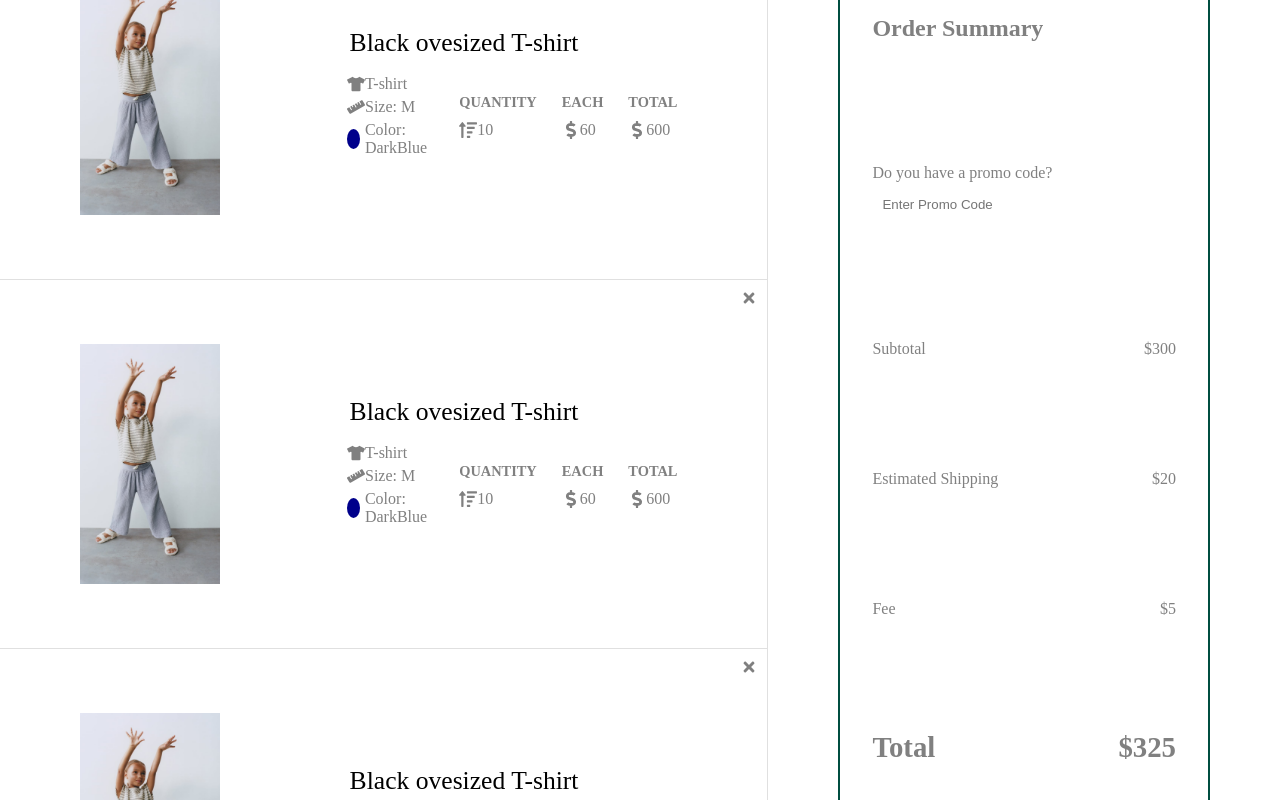
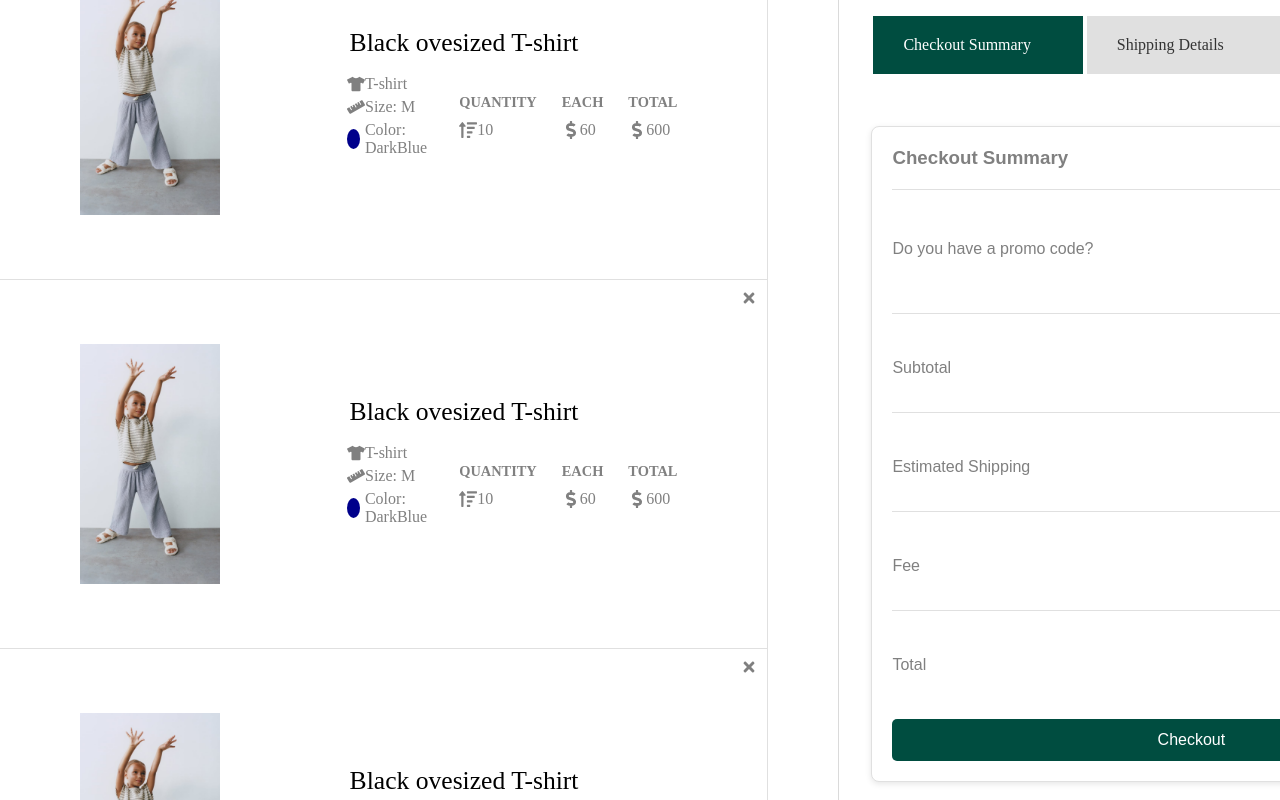
Before and after one commit to gorazdKuzev12/Ida-app, a Next.js app: page /cart in a window 1280 px wide. Shown: the part 340-1140 px from the top of the page. Built offline with nearby package versions, Linux system fonts and the light colour scheme.

Commit message:
feat: Added checkout on cart

```diff
--- /dev/null
+++ b/src/components/Checkout/index.tsx
@@ -0,0 +1,119 @@
+import React, { useState } from "react";
+import styled from "styled-components";
+
+const SummaryContainer = styled.div`
+  font-family: "Arial", sans-serif;
+  padding: 20px;
+  border: 1px solid #e0e0e0;
+  border-radius: 8px;
+  box-shadow: 0px 2px 6px rgba(0, 0, 0, 0.1);
+  background-color: #fff;
+  width: 40rem;
+`;
+
+const Title = styled.h3`
+  font-weight: bold;
+  margin-bottom: 15px;
+  border-bottom: 1px solid #e0e0e0;
+  padding-bottom: 20px;
+`;
+
+interface RowProps {
+  noBorder?: boolean;
+}
+const Row = styled.div<RowProps>`
+  display: flex;
+  justify-content: space-between;
+  margin-bottom: 10px;
+  padding-bottom: 35px;
+  padding-top: 35px;
+
+  border-bottom: ${(props) => (props.noBorder ? "none" : "1px solid #e0e0e0")};
+`;
+
+const PromoCodeInput = styled.input`
+  padding: 8px;
+  border: 1px solid #003629;
+  border-radius: 5px;
+  margin-top: 5px;
+  background-color: #fff;
+`;
+
+interface ValueProps {
+  bold?: boolean;
+}
+
+const Value = styled.span<ValueProps>`
+  font-weight: ${(props) => (props.bold ? "bold" : "normal")};
+`;
+
+const CheckoutButton = styled.button`
+  background-color: #004d40;
+  color: #fff;
+  border: none;
+  border-radius: 5px;
+  padding: 12px 20px;
+  font-size: 16px;
+  cursor: pointer;
+  width: 100%;
+  transition: background-color 0.3s ease;
+
+  &:hover {
+    background-color: #003629;
+  }
+`;
+
+interface CheckoutSummaryProps {
+  subtotal: number;
+  shipping: number;
+  fee: number;
+  onCheckout?: () => void; // Optional callback for when the checkout button is clicked
+}
+
+export const CheckoutSummary: React.FC<CheckoutSummaryProps> = ({
+  subtotal,
+  shipping,
+  fee,
+  onCheckout,
+}) => {
+  const [promoCode, setPromoCode] = useState("");
+
+  const total = subtotal + shipping + fee;
+
+  return (
+    <SummaryContainer>
+      <Title>Checkout Summary</Title>
+
+      <Row>
+        <span>Do you have a promo code?</span>
+        <PromoCodeInput
+          value={promoCode}
+          onChange={(e) => setPromoCode(e.target.value)}
+          placeholder="Enter Promo Code"
+        />
+      </Row>
+
+      <Row>
+        <span>Subtotal</span>
+        <Value>${subtotal}</Value>
+      </Row>
+
+      <Row>
+        <span>Estimated Shipping</span>
+        <Value>${shipping}</Value>
+      </Row>
+
+      <Row>
+        <span>Fee</span>
+        <Value>${fee}</Value>
+      </Row>
+
+      <Row noBorder>
+        <span>Total</span>
+        <Value bold>${total}</Value>
+      </Row>
+
+      <CheckoutButton onClick={onCheckout}>Checkout</CheckoutButton>
+    </SummaryContainer>
+  );
+};
--- /dev/null
+++ b/src/components/PaymentDetails/index.tsx
@@ -0,0 +1,130 @@
+import React, { useState } from "react";
+import styled from "styled-components";
+import { FaCreditCard, FaCalendarAlt, FaLock } from "react-icons/fa";
+
+const PaymentContainer = styled.div`
+  font-family: "Arial", sans-serif;
+  padding: 25px;
+  border: 1px solid #e0e0e0;
+  border-radius: 8px;
+  box-shadow: 0px 2px 6px rgba(0, 0, 0, 0.1);
+  background-color: #fff;
+  width: 40rem;
+`;
+
+const Title = styled.h3`
+  font-weight: bold;
+  margin-bottom: 20px;
+  border-bottom: 1px solid #e0e0e0;
+  padding-bottom: 15px;
+`;
+
+const InputGroup = styled.div`
+  margin-bottom: 15px;
+`;
+
+const InputLabel = styled.div`
+  display: flex;
+  align-items: center;
+  margin-bottom: 5px;
+
+  & > svg {
+    margin-right: 10px;
+    color: #004d40;
+  }
+`;
+
+const Input = styled.input`
+  width: 100%;
+  padding: 8px 12px;
+  border: 1px solid #004d40;
+  border-radius: 5px;
+  background-color: #fff;
+`;
+
+const StyledButton = styled.button`
+  background-color: #004d40;
+  color: #fff;
+  border: none;
+  border-radius: 5px;
+  padding: 12px;
+  font-size: 16px;
+  cursor: pointer;
+  transition: background-color 0.3s ease;
+  margin-top: 20px;
+  width: 100%;
+
+  &:hover {
+    background-color: #003629;
+  }
+`;
+
+interface PaymentDetailsProps {
+  onConfirm?: () => void;
+}
+
+export const PaymentDetails: React.FC<PaymentDetailsProps> = ({
+  onConfirm,
+}) => {
+  const [cardNumber, setCardNumber] = useState("");
+  const [expiryDate, setExpiryDate] = useState("");
+  const [cvv, setCvv] = useState("");
+  const [billingAddress, setBillingAddress] = useState("");
+
+  return (
+    <PaymentContainer>
+      <Title>Payment Details</Title>
+
+      <InputGroup>
+        <InputLabel>
+          <FaCreditCard />
+          Credit Card Number
+        </InputLabel>
+        <Input
+          value={cardNumber}
+          onChange={(e) => setCardNumber(e.target.value)}
+          placeholder="1234 5678 9101 1121"
+        />
+      </InputGroup>
+
+      <InputGroup>
+        <InputLabel>
+          <FaCalendarAlt />
+          Expiry Date
+        </InputLabel>
+        <Input
+          value={expiryDate}
+          onChange={(e) => setExpiryDate(e.target.value)}
+          placeholder="MM/YY"
+        />
+      </InputGroup>
+
+      <InputGroup>
+        <InputLabel>
+          <FaLock />
+          CVV
+        </InputLabel>
+        <Input
+          value={cvv}
+          onChange={(e) => setCvv(e.target.value)}
+          placeholder="123"
+          maxLength={3}
+        />
+      </InputGroup>
+
+      <InputGroup>
+        <InputLabel>
+          <FaCreditCard />
+          Billing Address
+        </InputLabel>
+        <Input
+          value={billingAddress}
+          onChange={(e) => setBillingAddress(e.target.value)}
+          placeholder="123 Main St, City, Country"
+        />
+      </InputGroup>
+
+      <StyledButton onClick={onConfirm}>Confirm Payment</StyledButton>
+    </PaymentContainer>
+  );
+};
--- /dev/null
+++ b/src/components/ShippingDetails/index.tsx
@@ -0,0 +1,150 @@
+import React, { useState } from "react";
+import styled from "styled-components";
+import { FaTruck, FaMapMarkedAlt, FaPhone, FaEnvelope } from "react-icons/fa";
+
+const ShippingContainer = styled.div`
+  font-family: "Arial", sans-serif;
+  padding: 25px;
+  border: 1px solid #e0e0e0;
+  border-radius: 8px;
+  box-shadow: 0px 2px 6px rgba(0, 0, 0, 0.1);
+  background-color: #fff;
+  width: 40rem;
+`;
+
+const Title = styled.h3`
+  font-weight: bold;
+  margin-bottom: 20px;
+  border-bottom: 1px solid #e0e0e0;
+  padding-bottom: 15px;
+`;
+
+const InputGroup = styled.div`
+  margin-bottom: 15px;
+`;
+
+const InputLabel = styled.div`
+  display: flex;
+  align-items: center;
+  margin-bottom: 5px;
+
+  & > svg {
+    margin-right: 10px;
+    color: #004d40;
+  }
+`;
+
+const Input = styled.input`
+  width: 100%;
+  padding: 8px 12px;
+  border: 1px solid #004d40;
+  border-radius: 5px;
+  background-color: #fff;
+`;
+
+const StyledButton = styled.button`
+  background-color: #004d40;
+  color: #fff;
+  border: none;
+  border-radius: 5px;
+  padding: 12px;
+  font-size: 16px;
+  cursor: pointer;
+  transition: background-color 0.3s ease;
+  margin-top: 20px;
+  width: 100%;
+
+  &:hover {
+    background-color: #003629;
+  }
+`;
+
+interface ShippingDetailsProps {
+  onContinue?: () => void;
+}
+
+export const ShippingDetails: React.FC<ShippingDetailsProps> = ({
+  onContinue,
+}) => {
+  const [street, setStreet] = useState("");
+  const [town, setTown] = useState("");
+  const [zipcode, setZipcode] = useState("");
+  const [country, setCountry] = useState("");
+  const [phone, setPhone] = useState("");
+  const [email, setEmail] = useState("");
+
+  return (
+    <ShippingContainer>
+      <Title>Shipping Details</Title>
+
+      <InputGroup>
+        <InputLabel>
+          <FaMapMarkedAlt />
+          Street
+        </InputLabel>
+        <Input value={street} onChange={(e) => setStreet(e.target.value)} />
+      </InputGroup>
+
+      <InputGroup>
+        <InputLabel>
+          <FaMapMarkedAlt />
+          Town/City
+        </InputLabel>
+        <Input value={town} onChange={(e) => setTown(e.target.value)} />
+      </InputGroup>
+
+      <InputGroup>
+        <InputLabel>
+          <FaMapMarkedAlt />
+          Zip Code
+        </InputLabel>
+        <Input value={zipcode} onChange={(e) => setZipcode(e.target.value)} />
+      </InputGroup>
+
+      <InputGroup>
+        <InputLabel>
+          <FaMapMarkedAlt />
+          Country
+        </InputLabel>
+        <Input value={country} onChange={(e) => setCountry(e.target.value)} />
+      </InputGroup>
+
+      <InputGroup>
+        <InputLabel>
+          <FaPhone />
+          Phone Number
+        </InputLabel>
+        <Input value={phone} onChange={(e) => setPhone(e.target.value)} />
+      </InputGroup>
+
+      <InputGroup>
+        <InputLabel>
+          <FaEnvelope />
+          Email Address
+        </InputLabel>
+        <Input value={email} onChange={(e) => setEmail(e.target.value)} />
+      </InputGroup>
+
+      <InputGroup>
+        <InputLabel>
+          <FaTruck />
+          Shipping Option
+        </InputLabel>
+        <select
+          style={{
+            width: "100%",
+            padding: "8px 12px",
+            border: "1px solid #004d40",
+            borderRadius: "5px",
+            backgroundColor: "#fff",
+          }}
+        >
+          <option>Standard Shipping - $5</option>
+          <option>Express Shipping - $10</option>
+        </select>
+      </InputGroup>
+
+      <StyledButton onClick={onContinue}>Continue to Payment</StyledButton>
+    </ShippingContainer>
+  );
+};
--- a/src/pages/cart.tsx
+++ b/src/pages/cart.tsx
@@ -1,4 +1,4 @@
-import React from "react";
+import React, { useState } from "react";
 import styled from "styled-components";
 import Menu from "../components/Menu";
 import { CSSTransition, TransitionGroup } from "react-transition-group";
@@ -13,6 +13,9 @@ import {
   FaTimes,
 } from "react-icons/fa";
 import Footer from "@/components/Footer";
+import { CheckoutSummary } from "@/components/Checkout";
+import { ShippingDetails } from "@/components/ShippingDetails";
+import { PaymentDetails } from "@/components/PaymentDetails";
 
 // Page container
 const CartContainer = styled.div`
@@ -78,18 +81,7 @@ const ProductName = styled.span`
 `;
 
 // Total & Checkout Button
-const TotalSummary = styled.div`
-  display: flex;
-  flex-direction: column;
-  justify-content: space-between;
-  align-items: flex-start;
-  padding: 2rem;
-  flex: 1; // 1/3 width
-  border: 2px solid #004d40;
-  color: gray;
-
-  margin: 70px;
-`;
+const TotalSummary = styled.div``;
 
 const TotalAmount = styled.span`
   font-size: 1.4rem;
@@ -256,6 +248,38 @@ const TotalAmountBig = styled.span`
   color: gray;
 `;
 
+const TotalSummaryContainer = styled.div`
+  display: flex;
+  flex-direction: column;
+  align-items: flex-start;
+  padding: 2rem;
+  flex: 1; // 1/3 width
+  border: 1px solid #dadada;
+  color: gray;
+
+  margin: 70px;
+`;
+
+const Tabs = styled.div`
+  display: flex;
+  justify-content: space-between;
+  width: 100%;
+  margin-bottom: 50px;
+`;
+
+interface TabProps {
+  isSelected?: boolean;
+}
+
+const Tab = styled.div<TabProps>`
+  padding: 20px 30px;
+  margin: 2px;
+  width: 100%;
+  background-color: ${(props) => (props.isSelected ? "#004d40" : "#e0e0e0")};
+  color: ${(props) => (props.isSelected ? "#fff" : "#333")};
+  transition: background-color 0.3s ease;
+`;
+
 // For the product item transition animation (fade and scale)
 
 // Main Cart Component
@@ -293,6 +317,28 @@ export default function Cart() {
     },
     // Add other products here...
   ]);
+
+  const [selectedTab, setSelectedTab] = useState("Checkout Summary");
+  const [checkoutData, setCheckoutData] = useState({
+    subtotal: 300,
+    shipping: 20,
+    fee: 5,
+  });
+
+  const handleCheckout = () => {
+    // logic for checking out
+    setSelectedTab("Shipping Details");
+  };
+
+  const handleContinue = () => {
+    // logic for checking out
+    setSelectedTab("Payment");
+  };
+  const handleConfirm = () => {
+    // logic for checking out
+    setSelectedTab("Order Review");
+  };
+
   const handleRemove = (productId: any) => {
     setProducts((prevProducts) =>
       prevProducts.filter((p) => p.id !== productId)
@@ -364,35 +410,28 @@ export default function Cart() {
           ))}
         </TransitionGroup>
 
-        <TotalSummary>
-          <TotalTitle>Order Summary</TotalTitle>
+        <TotalSummaryContainer>
+          <Tabs>
+            <Tab isSelected={selectedTab === "Checkout Summary"}>
+              Checkout Summary
+            </Tab>
+            <Tab isSelected={selectedTab === "Shipping Details"}>
+              Shipping Details
+            </Tab>
+            <Tab isSelected={selectedTab === "Payment"}>Payment</Tab>
+          </Tabs>
 
-          <PromoCode>
-            Do you have a promo code?
-            <PromoInput placeholder="Enter Promo Code" />
-          </PromoCode>
-
-          {/* Breakdown of prices */}
-          <LineItem>
-            <span>Subtotal</span>
-            <span>$300</span> {/* Use your dynamic data here */}
-          </LineItem>
-          <LineItem>
-            <span>Estimated Shipping</span>
-            <span>$20</span> {/* Use your dynamic data here */}
-          </LineItem>
-          <LineItem>
-            <span>Fee</span>
-            <span>$5</span> {/* Use your dynamic data here */}
-          </LineItem>
-          <LineItem>
-            <TotalAmountBig>Total</TotalAmountBig>
-            <TotalAmountBig>$325</TotalAmountBig>{" "}
-            {/* Use your dynamic data here */}
-          </LineItem>
-
-          <CheckoutButton>Checkout</CheckoutButton>
-        </TotalSummary>
+          {selectedTab === "Checkout Summary" && (
+            <CheckoutSummary {...checkoutData} onCheckout={handleCheckout} />
+          )}
+          {selectedTab === "Shipping Details" && (
+            <ShippingDetails onContinue={handleContinue} />
+          )}
+          {selectedTab === "Payment" && (
+            <PaymentDetails onConfirm={handleConfirm} />
+          )}
+          {selectedTab === "Order Review" && <div>Order Review Content</div>}
+        </TotalSummaryContainer>
       </CartContainer>
       <Footer />
     </div>
```
